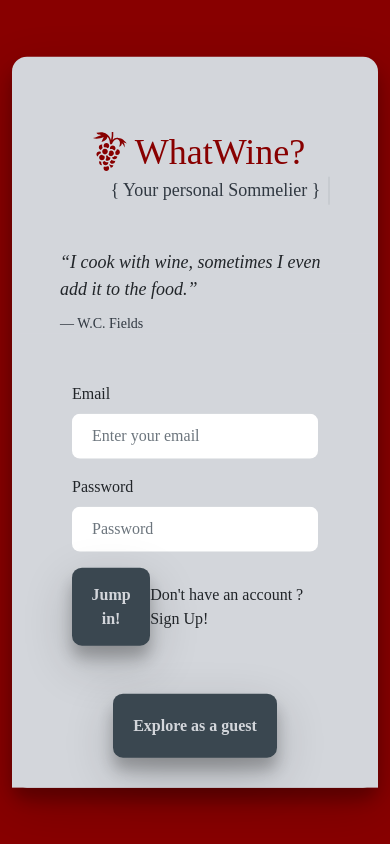
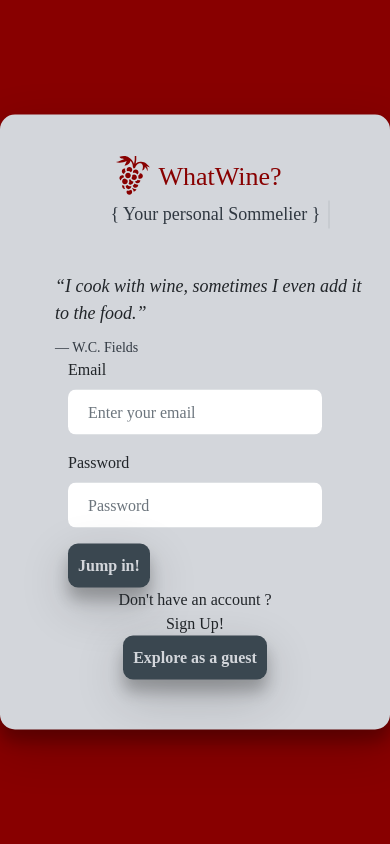
Before and after one commit to magdakolaniak/WhatWine, a React (Create React App) app: page / in a window 390 px wide. Built offline with nearby package versions, Linux system fonts and the light colour scheme; no server answers.

Commit message:
Responsive Home, Login

```diff
--- a/src/components/HomePage/HomePage.css
+++ b/src/components/HomePage/HomePage.css
@@ -1,6 +1,6 @@
 body {
   font-family: 'PT Serif', serif;
-  /* font-family: 'Bangers', cursive; */
+
   background-color: black;
   height: 100%;
 }
@@ -8,13 +8,10 @@ a {
   text-decoration: none;
 }
 #myVideo {
-  position: absolute;
-  /* right: 0; */
-  bottom: 0;
-  top: 0;
+  position: fixed;
+
+  height: auto;
   z-index: -1;
-  width: 100%;
-  opacity: 1;
 }
 .colLogoHome {
   display: flex;
@@ -29,23 +26,25 @@ a {
   justify-content: center;
   margin-bottom: 30px;
   align-items: center;
+  border-radius: 10px;
   background-color: rgba(163, 180, 158, 0.632);
-  width: 350px;
 }
 .logoTitleHome {
-  padding-top: 20px;
+  padding: 15px;
   color: #800;
   font-size: 36px;
+  font-weight: bold;
 
   letter-spacing: 0.1em;
 }
 
 .home-main {
   display: flex;
-  flex-direction: row;
+  flex-direction: column;
   justify-content: center;
   height: 100vh;
   align-items: center;
+
   /* background-image: url('winery.jpg'); */
 }
 .columns {
@@ -74,7 +73,7 @@ a {
   font-style: oblique;
   font-weight: bold;
   border-radius: 50%;
-  left: 23%;
+
   opacity: 0;
   background-color: #30384189;
   padding: 5px;
@@ -102,7 +101,7 @@ a {
 .middleMeal {
   position: relative;
   bottom: 53%;
-  left: 25%;
+  left: 5%;
   font-size: 22px;
   font-style: oblique;
   font-weight: bold;
@@ -134,7 +133,7 @@ a {
 .middleList {
   position: relative;
   bottom: 53%;
-  left: 29%;
+  left: 10%;
   font-size: 22px;
   font-style: oblique;
   font-weight: bold;
@@ -178,12 +177,45 @@ a {
 .linkTest {
   background-color: black;
 }
-/* .logo-main {
-  height: 250px;
+.home-main-row {
+  display: flex;
+  flex-direction: row;
+}
 
-  position: absolute;
-  left: 50%;
-  right: 50%;
+@media (min-aspect-ratio: 16/9) {
+  #myVideo {
+    width: 100%;
+    height: auto;
+  }
+}
+@media (max-aspect-ratio: 16/9) {
+  #myViedo {
+    width: auto;
+    height: 100%;
+  }
+}
 
-  transform: translate(-50%);
-} */
+@media (max-width: 738px) {
+  .circle-styling-list,
+  .circle-styling,
+  .circle-styling-meal {
+    opacity: 1;
+    display: flex;
+    flex-direction: column;
+    height: 100px;
+    width: 100px;
+    background-color: rgba(232, 242, 242, 0.488);
+    border-radius: 50%;
+    border: white 2px solid;
+    justify-content: center;
+    margin: auto;
+    margin-bottom: 20px;
+    text-align: center;
+  }
+  .logoTitleHome {
+    padding-top: 20px;
+    color: #800;
+    font-size: 24px;
+    letter-spacing: 0.1em;
+  }
+}
--- a/src/components/HomePage/HomePage.jsx
+++ b/src/components/HomePage/HomePage.jsx
@@ -1,11 +1,10 @@
-import { Row, Col } from 'react-bootstrap';
+import { Row, Col, Container } from 'react-bootstrap';
 import './HomePage.css';
 import { GiGrapes } from 'react-icons/gi';
 
 import { Link } from 'react-router-dom';
 
 const HomePage = () => {
-  let text = '{ Your personal Sommelier }';
   // const BASEUrl = process.env.REACT_APP_API;
   // const { setMainData } = useContext(LoginContext);
 
@@ -23,39 +22,38 @@ const HomePage = () => {
         />
       </video>
 
-      <div className="home-main">
-        <Row>
-          <Col xs={12} className="colLogoHome">
+      <Container className="home-main" fluid>
+        <Row className="home-main-row">
+          <Col xs={12} md={12} className="colLogoHome">
             <div className="loginTitleHome">
               <span className="logoTitleHome">
                 <GiGrapes className="loginIcon" />
                 WhatWine?
               </span>
-              <span className="underTextWrapper">
-                <p className="underText anim-typewriter"> {text}</p>
-              </span>
             </div>
           </Col>
-          <Col xs={4}>
+        </Row>
+        <Row>
+          <Col xs={12} md={4}>
             <Link to="/wineList">
               <div id="wine-list-circle" className="circle-styling-list"></div>
               <span className="middleList">Wine List</span>
             </Link>
           </Col>
-          <Col xs={4}>
+          <Col xs={12} md={4}>
             <Link to="/tasteProfiler">
               <div id="taste-profiler-circle" className="circle-styling"></div>
               <span className="middle">Taste profiler</span>
             </Link>
           </Col>
-          <Col xs={4}>
+          <Col xs={12} md={4}>
             <Link to="/mealComposer">
               <div id="create-circle" className="circle-styling-meal"></div>
               <span className="middleMeal">Dish Section</span>
             </Link>
           </Col>
         </Row>
-      </div>
+      </Container>
     </>
   );
 };
--- a/src/components/Login/LoginPage.css
+++ b/src/components/Login/LoginPage.css
@@ -6,14 +6,29 @@
 }
 .mainDiv {
   background-color: #d3d6db;
+
   border-radius: 15px;
   box-shadow: 0 17px 50px 0 rgb(0 0 0 / 19%), 0 12px 15px 0 rgb(0 0 0 / 24%);
   z-index: 1;
   position: absolute;
   top: 50%;
   left: 50%;
+  padding: 20px;
 
+  /* width: 90vw;
+  height: 90vh; */
   transform: translate(-50%, -50%);
+}
+.row-1 {
+  display: flex;
+  justify-content: center;
+  align-items: center;
+}
+.row-2 {
+  padding-left: 35px;
+  display: flex;
+  justify-content: center;
+  align-items: center;
 }
 
 .loginTitle {
@@ -86,65 +101,6 @@
 .underQuote {
   font-size: 14px;
   color: #303841;
-}
-.LoginLi {
-  font-size: 16px;
-  font-weight: 400;
-  color: #4a4a4a;
-}
-
-.LiBold {
-  font-weight: 500;
-  color: #4a4a4a;
-}
-
-@media (min-width: 900px) {
-  .LoginTitle {
-    margin-bottom: 36px;
-    font-size: 28px;
-  }
-  .LoginLi {
-    line-height: 28px;
-    font-size: 18px;
-  }
-  .LiBold {
-    line-height: 24px;
-    font-size: 18px;
-  }
-  .mainDiv {
-    min-width: 908px;
-  }
-}
-@media only screen and (min-width: 661px) and (max-width: 899px) {
-  .mainDiv {
-    top: 93px;
-  }
-  .LoginTitle {
-    margin-bottom: 28px;
-    font-size: 26px;
-  }
-  .LoginLi {
-    line-height: 25px;
-    font-size: 16px;
-  }
-  .LiBold {
-    line-height: 25px;
-    font-size: 16px;
-  }
-}
-@media (max-width: 660px) {
-  .LoginTitle {
-    margin-bottom: 24px;
-    font-size: 24px;
-  }
-  .LoginLi {
-    line-height: 24px;
-    font-size: 16px;
-  }
-  .LiBold {
-    line-height: 24px;
-    font-size: 16px;
-  }
 }
 
 .disabledButton {
@@ -250,3 +206,29 @@
 .signUp:hover {
   text-decoration: underline;
 }
+@media (max-width: 460px) {
+  .rightColumnLogin {
+    margin-top: 0px;
+  }
+  form {
+    margin-top: 0px;
+    padding: 0px;
+  }
+  .py-5 {
+    padding-top: 0px !important;
+    padding-bottom: 0px !important;
+  }
+  .logoTitle {
+    font-size: 26px;
+  }
+  .buttonLoginPage {
+    background-color: #3a4750;
+    border: none;
+    color: #d3d6db;
+    padding: 10px;
+    border-radius: 10px;
+    transition: transform 0.3s ease-in-out;
+
+    box-shadow: 0 17px 50px 0 rgb(0 0 0 / 19%), 0 12px 15px 0 rgb(0 0 0 / 24%);
+  }
+}
--- a/src/components/Login/LoginPage.jsx
+++ b/src/components/Login/LoginPage.jsx
@@ -74,10 +74,9 @@ const LoginPage = ({ history }) => {
 
   return (
     <div className="background">
-      <div className="mainDiv">
-        <Container>
-          <Row className="mt-5 ml-5 d-flex">
-            <Col sm={12} className="px-5">
+      <Container className="mainDiv">
+        <Row className="row-1">
+          <Col sm={8} className="px-5">
             <div className="loginTitle">
               <span className="logoTitle">
                 <GiGrapes className="loginIcon" />
@@ -87,22 +86,19 @@ const LoginPage = ({ history }) => {
                 <p className="underText anim-typewriter"> {text}</p>
               </span>
             </div>
+          </Col>
+        </Row>
+        <Row className="row-2">
+          <Col xs={12}>
             <div className="quote">
               “I cook with wine, sometimes I even add it to the food.”
             </div>
             <div className="underQuote">― W.C. Fields</div>
           </Col>
         </Row>
-        </Container>
-        <div
-          style={{
-            width: '100%',
-            backgroundColor: '#d3d6db',
-          }}
-        >
-          <Container>
-            <Row>
-              <Col md={6}>
+
+        <Row className="row-3">
+          <Col xs={12} md={6}>
             <Form
               className="py-5 px-5 w-sm-100 w-lg-50 mx-auto"
               onSubmit={(e) => e.preventDefault()}
@@ -128,32 +124,36 @@ const LoginPage = ({ history }) => {
                   className="loginInputs"
                 />
               </Form.Group>
-                  {!validation && (
-                    <p className="wrongValidation">Wrong Credentials </p>
-                  )}
+              <Row>
+                <Col xs={12} md={6}>
                   <div
                     style={{
                       display: 'flex',
                       flexDirection: 'row',
                       justifyContent: 'space-between',
                       alignItems: 'center',
+                      marginRight: '10px',
                     }}
                   >
                     <button onClick={submitHandler} className="buttonLoginPage">
                       Jump in!
                     </button>
-
+                  </div>
+                </Col>
+                <Col xs={12} md={6}>
                   <div
-                      className="GreenLink ml-2 ml-md-0"
+                    style={{ textAlign: 'center' }}
                     onClick={() => setSignUp(true)}
                   >
-                      Don't have an account ?{' '}
+                    Don't have an account ?<br></br>
                     <span className="signUp">Sign Up!</span>
                   </div>
-                  </div>
+                </Col>
+              </Row>
             </Form>
           </Col>
-              <Col md={6} className="rightColumnLogin">
+
+          <Col xs={12} md={6} className="rightColumnLogin">
             <Link to="/home">
               {' '}
               <div className="righSectionLogin buttonLoginPage">
@@ -163,9 +163,8 @@ const LoginPage = ({ history }) => {
           </Col>
         </Row>
       </Container>
-        </div>
+
       <RegisterModal showModal={signUp} hideModal={hideModal} />
-      </div>
     </div>
   );
 };
```
Lines whose indentation alone changed are shown as unchanged.
